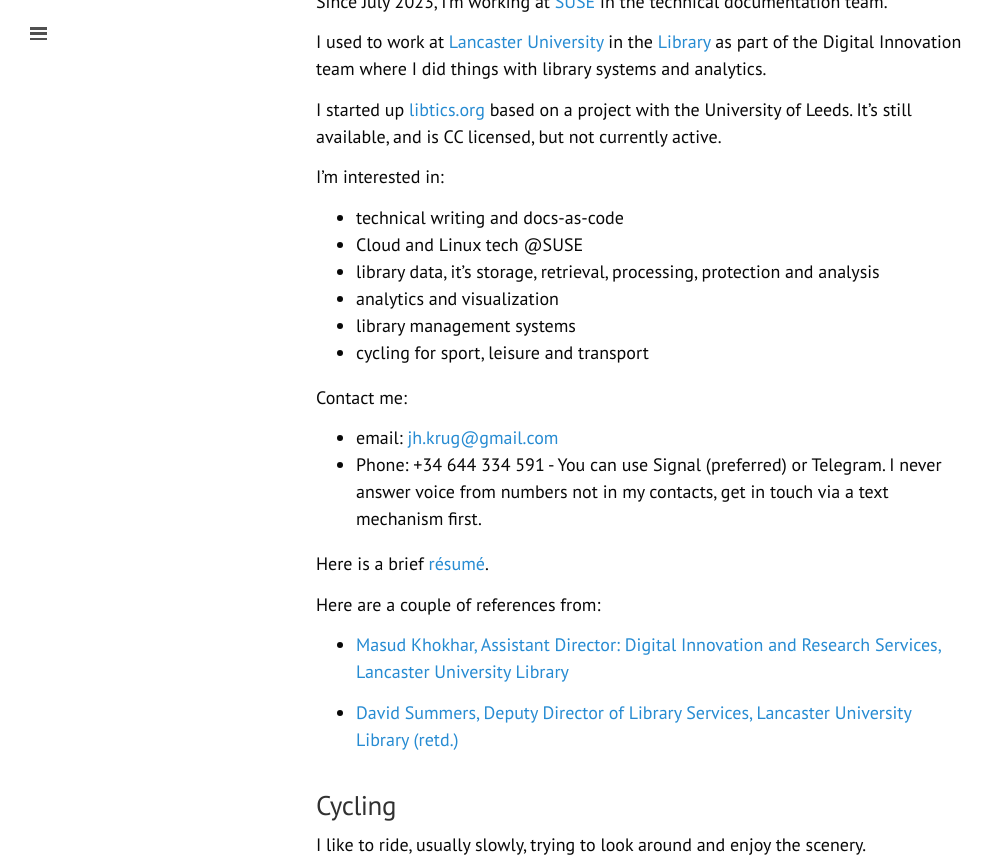
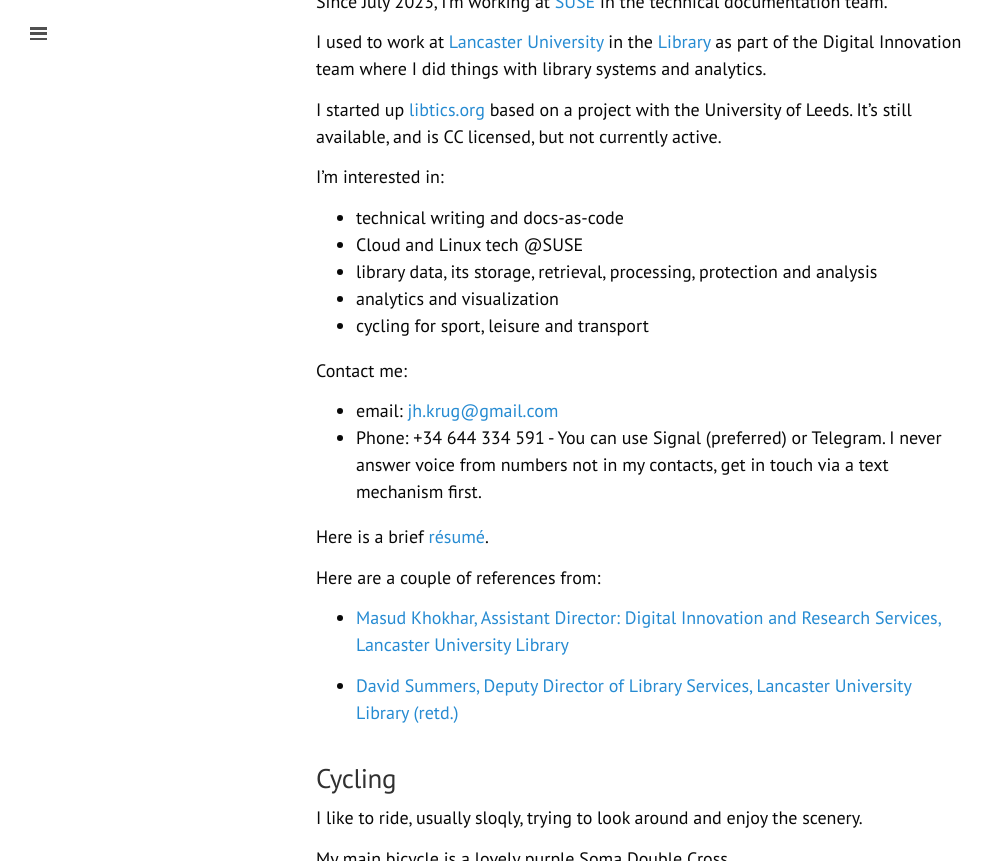
Before and after one commit to jhkrug/jhkrug.github.io, a Jekyll site: the page built from about.md, in a window 1280 px wide and 1400 px high, scrolled down 712 px, cut to the strip 0-861 px from the top of the window. Shown: the whole strip, without its empty margins (0-994 px from the left). Built offline with Jekyll 4.4.1, drawn with Linux system fonts in a browser that asks for light colours.

Commit message:
update
Signed-off-by: John Krug <john.krug@suse.com>

```diff
--- a/about.md
+++ b/about.md
@@ -20,10 +20,8 @@
 
 - technical writing and docs-as-code
 - Cloud and Linux tech @SUSE
-- library data, it's storage, retrieval, processing, protection and
-  analysis
+- library data, its storage, retrieval, processing, protection and analysis
 - analytics and visualization
-- library management systems
 - cycling for sport, leisure and transport
 
 Contact me:
@@ -46,7 +44,7 @@
 
 ## Cycling
 
-I like to ride, usually slowly, trying to look around and enjoy the scenery.
+I like to ride, usually sloqly, trying to look around and enjoy the scenery.
 
 My main bicycle is a lovely purple Soma Double Cross.
 
```
